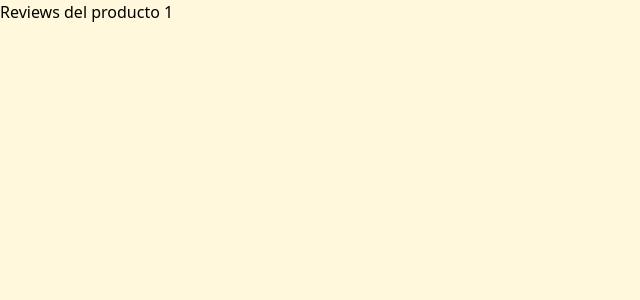
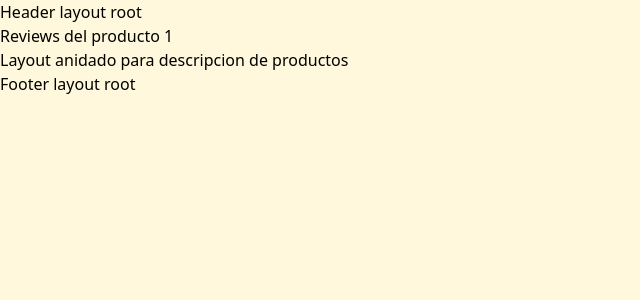
Before and after one commit to DGMLX/NextJS---Learning, a Next.js app: page /productos/1/reviews in a window 1280 px wide. Shown: the top 300 px of the page, without its empty margins (0-640 px from the left). Built offline with nearby package versions, Linux system fonts and the light colour scheme.

Commit message:
actulizando aprendizaje, layouts

```diff
--- /dev/null
+++ b/src/app/(auth)/(with-auth-layout)/layout.tsx
@@ -0,0 +1,12 @@
+export default function AuthLayout({children}:{children: React.ReactNode;}){
+
+    return (
+      <>
+
+          {children}
+          <h2>Layout anidado para un grupo de rutas especificas </h2>
+        <p>Para login y registro</p>
+      </>
+
+    );
+  }
--- a/src/app/layout.tsx
+++ b/src/app/layout.tsx
@@ -15,9 +15,9 @@ export default function RootLayout({children}:Readonly<{children: React.ReactNod
   return (
     <html lang="en">
       <body>
-
+        <header>Header layout root</header>
         {children}
-
+        <footer>Footer layout root</footer>
       </body>
     </html>
   );
--- /dev/null
+++ b/src/app/productos/[productoId]/reviews/layout.tsx
@@ -0,0 +1,12 @@
+export default function ReviewLayout({children}:{children: React.ReactNode;}){
+
+    return (
+      <>
+
+          {children}
+          <h2>Layout anidado para descripcion de productos </h2>
+
+      </>
+
+    );
+  }
```
Also changed, not shown: src/app/(auth)/(with-auth-layout)/login/page.tsx (renamed from src/app/(auth)/login/page.tsx), src/app/(auth)/(with-auth-layout)/register/page.tsx (renamed from src/app/(auth)/register/page.tsx), 1 other file (tests, documents, lock files or other folders).
